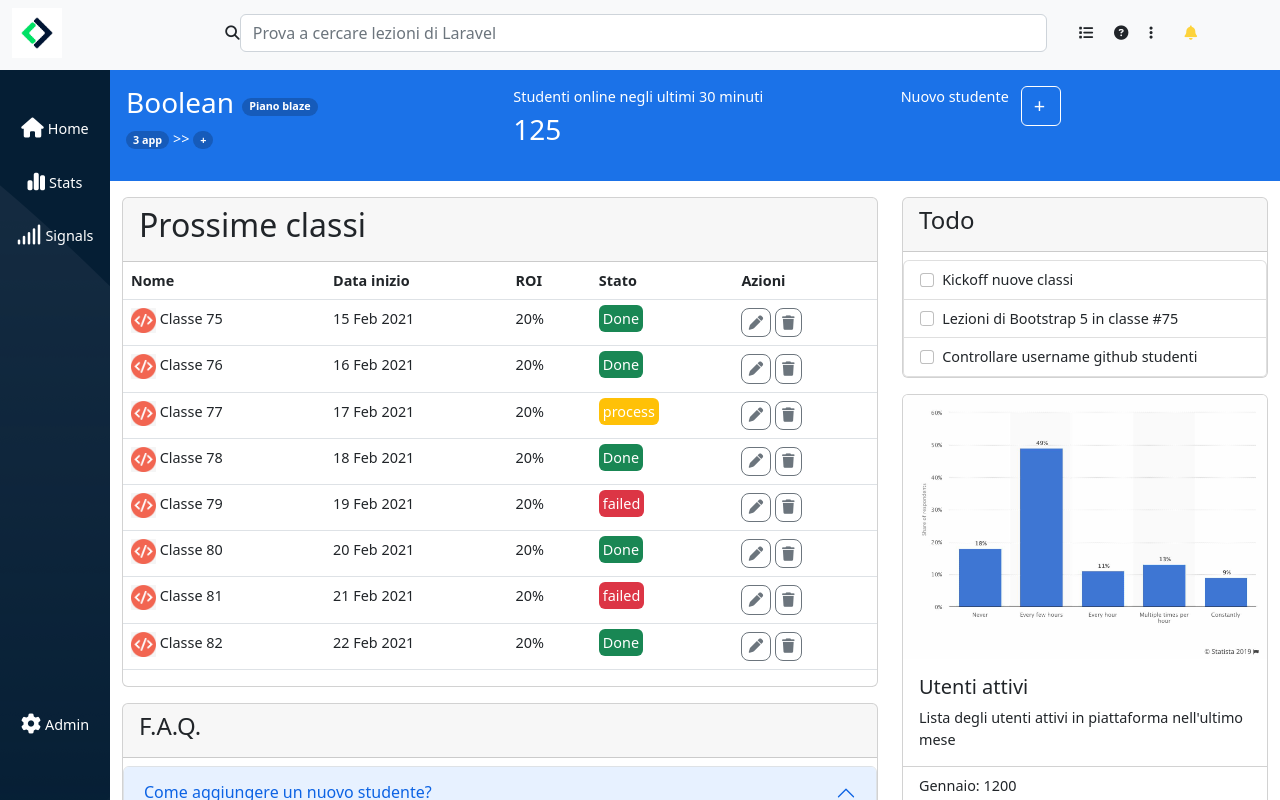
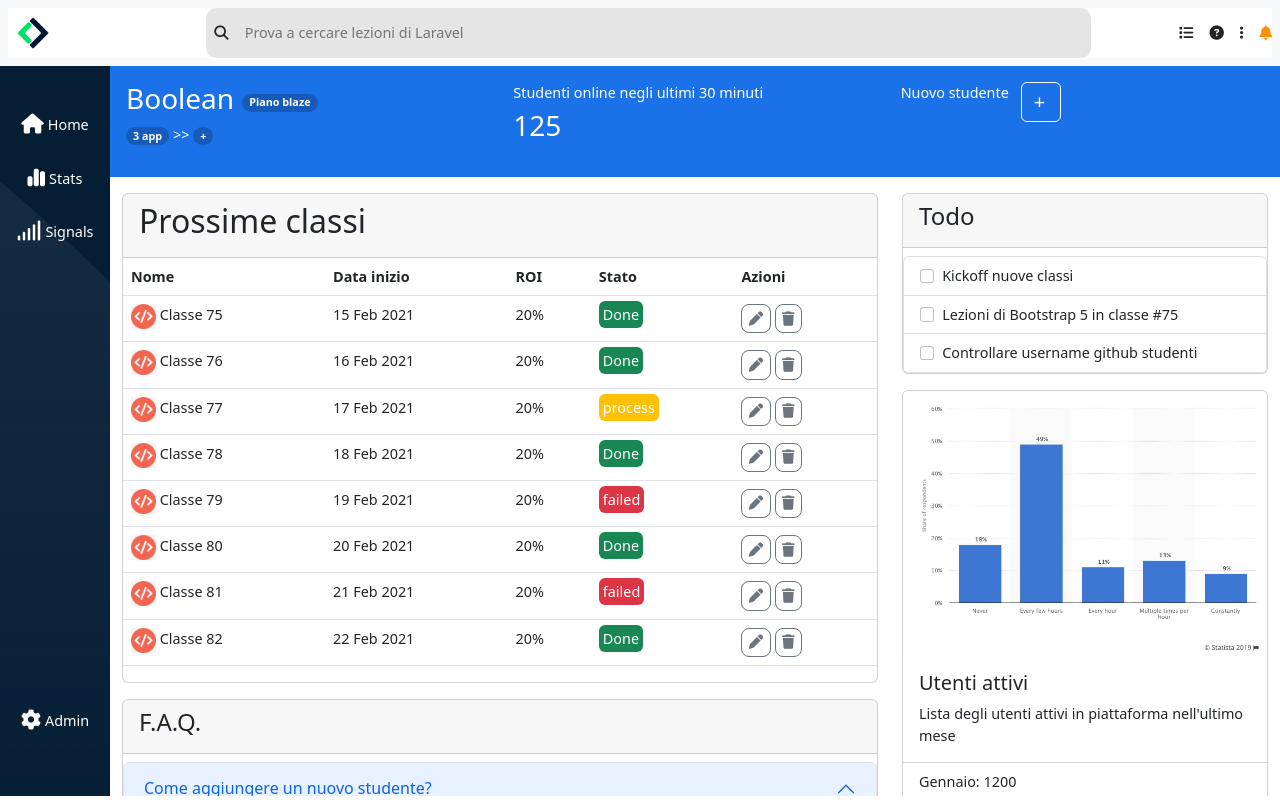
Before and after one commit to Ericson-Manalo/html-css-bootstrap-dashboard, a plain HTML site: page index.html in a window 1280 px wide. Drawn offline with nearby package versions, Linux system fonts and the light colour scheme.

Commit message:
fixed the nav bar

```diff
--- a/css/style.css
+++ b/css/style.css
@@ -18,6 +18,27 @@ body{
     height: 50px;
 }
 
+.my_img-side{
+    width: 10%;
+}
+
+.my_searchbar{
+    background-color: #e5e5e5;
+    width: 70%;
+    border-radius: 10px;
+}
+
+.my_btn-side{
+    width: 20%;
+}
+
+.my_searchbar input{
+    background: transparent;
+    border: none;
+    width: 100%;
+    padding-left: 1rem;
+}
+
 .my_class-logo{
     width: 25px;
     height: 25px;
@@ -35,6 +56,10 @@ body{
     border: 1px solid white;
     width: 40px;
     height: 40px;
+}
+
+header nav{
+    background-color: white;
 }
 
 section.my_sidebar{
--- a/index.html
+++ b/index.html
@@ -18,53 +18,44 @@
     <script src="https://cdn.jsdelivr.net/npm/bootstrap@5.2.3/dist/js/bootstrap.bundle.min.js" integrity="sha384-kenU1KFdBIe4zVF0s0G1M5b4hcpxyD9F7jL+jjXkk+Q2h455rYXK/7HAuoJl+0I4" crossorigin="anonymous"></script>
 </head>
 <body>
-    <header>
-        <div class="container-fluid">
-            <div class="row">
-                <div class="col-12 my_header py-2">
-                    <div class="row align-content-center">
-                        <div class="col-2">
+    <header class="my_header h-100 p-2">
+        <nav class="d-flex justify-content-between">
+            <div class="my_img-side">
                 <img class="my_mobile-logo" src="img/mobile-logo.png" alt="Boolean logo">
             </div>
 
 
-                        <div class="col-8 align-content-center">
-                            <form class="d-flex">
-                                <i class="fa-solid fa-magnifying-glass d-flex align-items-center"></i>
-                                <input class="form-control me-2" type="search" placeholder="Prova a cercare lezioni di Laravel" aria-label="Search">
-
-                            </form>
+            <div class="my_searchbar d-flex align-items-center">
+                <i class="fa-solid fa-magnifying-glass ms-2"></i>
+                <input type="text" placeholder="Prova a cercare lezioni di Laravel">
             </div>
 
+            <div>
 
-
-                        <div class="col-2 d-flex align-content-center">
-                            <div class="row d-flex align-content-center">
-                                <div class="col-3 d-none d-lg-block">
+            <div class="d-flex h-100 align-items-center my_btn-side">
+                <div class="d-none d-lg-block ms-3">
                     <i class="fa-solid fa-list"></i>
                 </div>
 
-                                <div class="col-3 d-none d-lg-block">
+                <div class="d-none d-lg-block ms-3">
                     <i class="fa-solid fa-circle-question .d-none .d-xl-none"></i>
                 </div>
 
-                                <div class="col-3 d-none d-lg-block">
+                <div class="d-none d-lg-block ms-3">
                     <i class="fa-solid fa-ellipsis-vertical"></i>
                 </div>
 
-                                <div class="col-3 m-auto">
-                                    <i class="fa-solid fa-bell" style="color: #fdd33b;"></i>
+                <div>
+                    <i class="fa-solid fa-bell ms-3" style="color: #ff8f00;"></i>
                 </div>
             </div>
+        </nav>
 
-                        </div>
-                    </div>
-                </div>
-            </div>
-        </div>
+
     </header>
 
     <main class="d-flex">
+        <!--SIDE BAR-->
         <section class="my_sidebar">
             <div class="d-flex flex-column justify-content-between h-100 text-white py-5">
                 <div>
```
Lines whose indentation alone changed are shown as unchanged.
